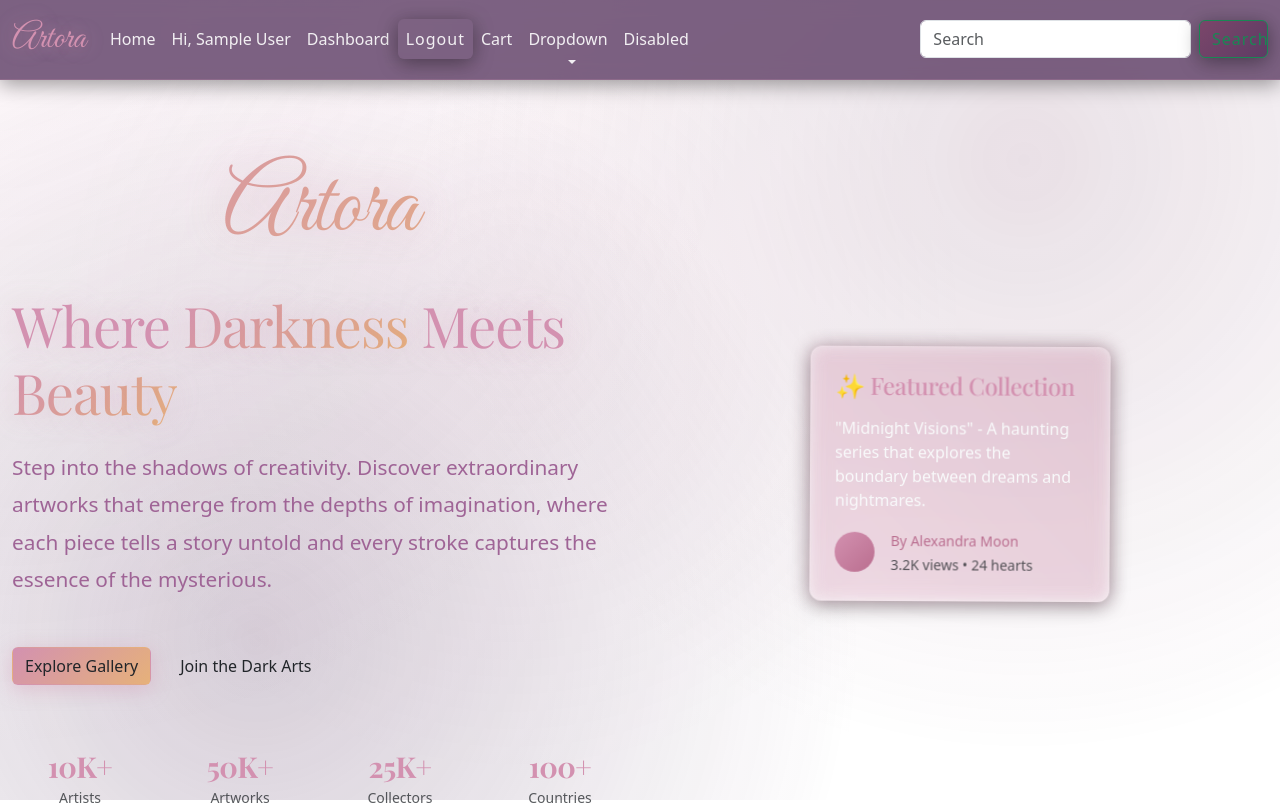
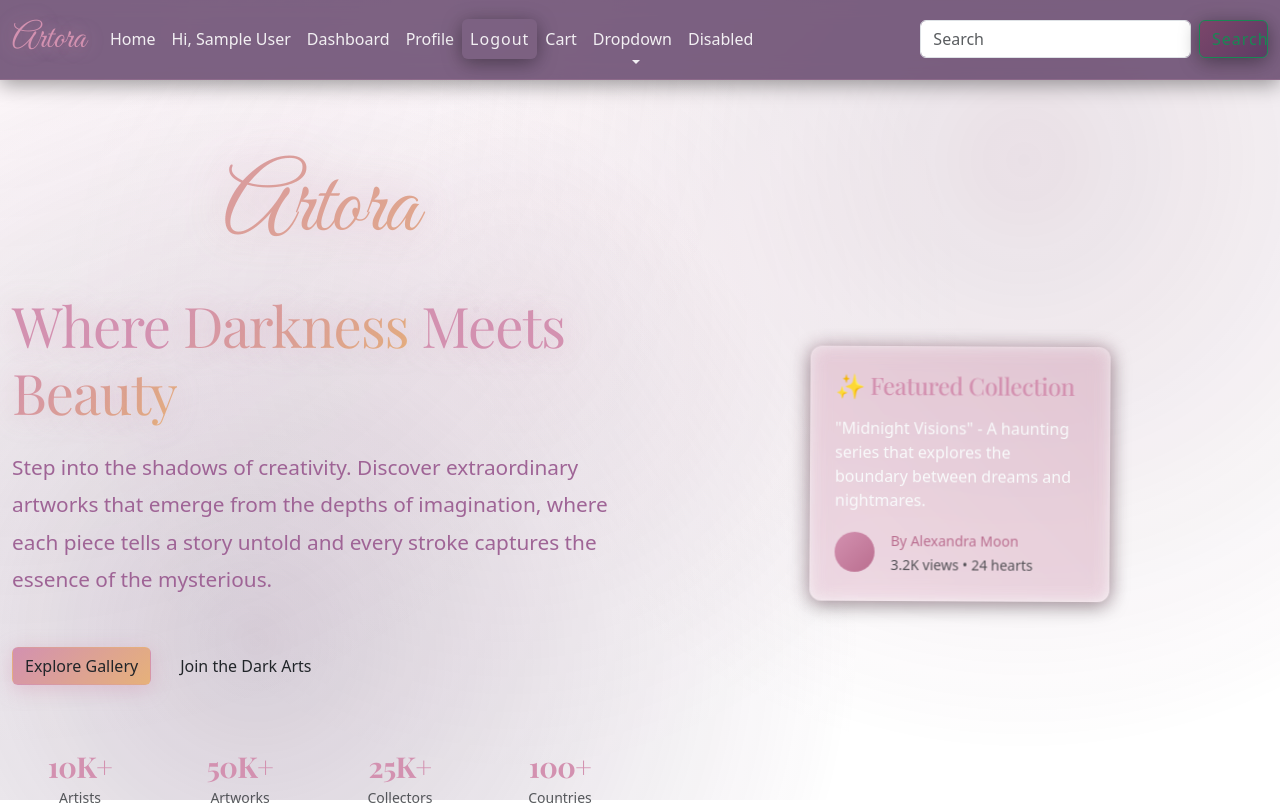
Before and after one commit to ogguyhere/Artora, a React (Create React App) app in the folder frontend/: page / in a window 1280 px wide. Shown: the top 805 px of the page. Built offline with nearby package versions, Linux system fonts and the light colour scheme; sample sign-in values are in the browser's storage.

Commit message:
feat(added profile in dashboard)

```diff
--- a/frontend/src/App.js
+++ b/frontend/src/App.js
@@ -15,6 +15,7 @@ import AOS from 'aos';
 import 'aos/dist/aos.css';
 import Shop from './pages/Shop';
 import Cart from './pages/Cart';
+import Profile from "./pages/Profile";
 
 function App() {
   // const [user, setUser] = useState(null);
@@ -75,7 +76,12 @@ function App() {
                       <Link className="nav-link" to="/user-dashboard">Dashboard</Link>
                     )}
                   </li>
+                  <li className="nav-item">
 
+                      <Link className="nav-link" to="/profile">Profile</Link>
+
+
+                  </li>
                   <li className="nav-item">
                     <button className="nav-link btn btn-link text-white" onClick={logout} style={{ textDecoration: 'none' }}>
                       Logout
@@ -134,6 +140,7 @@ function App() {
         <Route path="/login" element={<Login />} />
         <Route path="/shop" element={<Shop />} />
         <Route path="/cart" element={<Cart />} />
+        <Route path='/profile' element={<Profile/>}/>
         {/* Protected Routes */}
         <Route path="/admin-dashboard" element={
           <PrivateRoute role="admin">
--- a/frontend/src/pages/Artist-Dashboard.js
+++ b/frontend/src/pages/Artist-Dashboard.js
@@ -1,6 +1,7 @@
 import React, { useEffect, useState } from "react";
 import axios from "axios";
 import '../css/artist_dashboard.css';
+import Profile from "./Profile";
 
 function ArtistDashboard() {
   const [form, setForm] = useState({
@@ -10,6 +11,7 @@ function ArtistDashboard() {
     price: "",
     publishingstatus: "published",
   });
+  const [selectedTab, setSelectedTab] = useState("dashboard");
   const [artworks, setArtworks] = useState([]);
   const [msg, setMsg] = useState("");
   const [editId, setEditId] = useState(null);
@@ -21,6 +23,15 @@ function ArtistDashboard() {
     totalRevenue: 0,
     avgPrice: 0
   });
+
+  const renderContent=() =>{
+    switch(selectedTab){
+      case "profile":
+        return <Profile/>
+      default:
+        return <p>Choose an option from the sidebar.</p>;
+    }
+  };
 
   const token = localStorage.getItem("token");
 
@@ -161,6 +172,11 @@ function ArtistDashboard() {
                 onClick={() => setShowUploadForm(!showUploadForm)}
               >
                 {showUploadForm ? "📋 View Gallery" : "🎨 Create New Artwork"}
+              </button>
+              <br></br>
+              <br></br>
+              <button className = " btn btn-glow btn-lg" onClick={Profile}> Profile
+
               </button>
             </div>
           </div>
```
Also changed, not shown: 5 other files (tests, documents, lock files or other folders).
